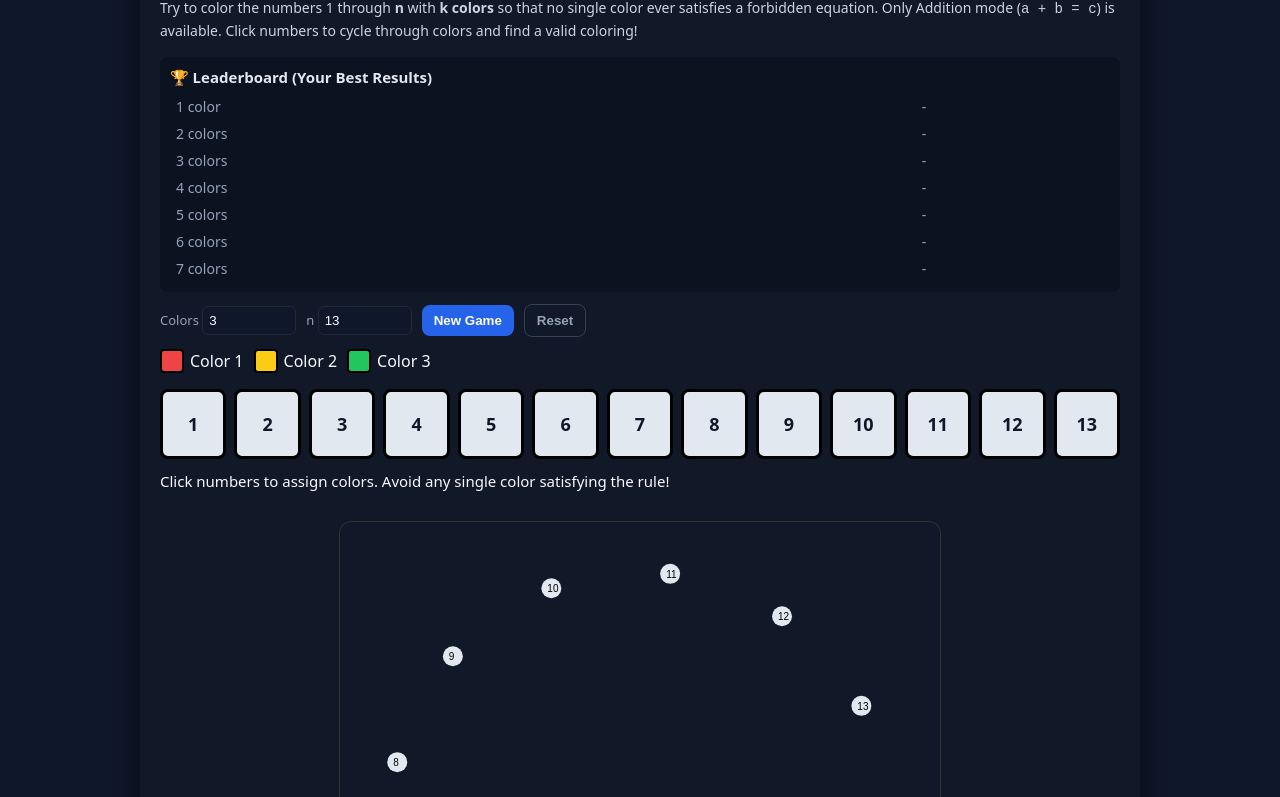
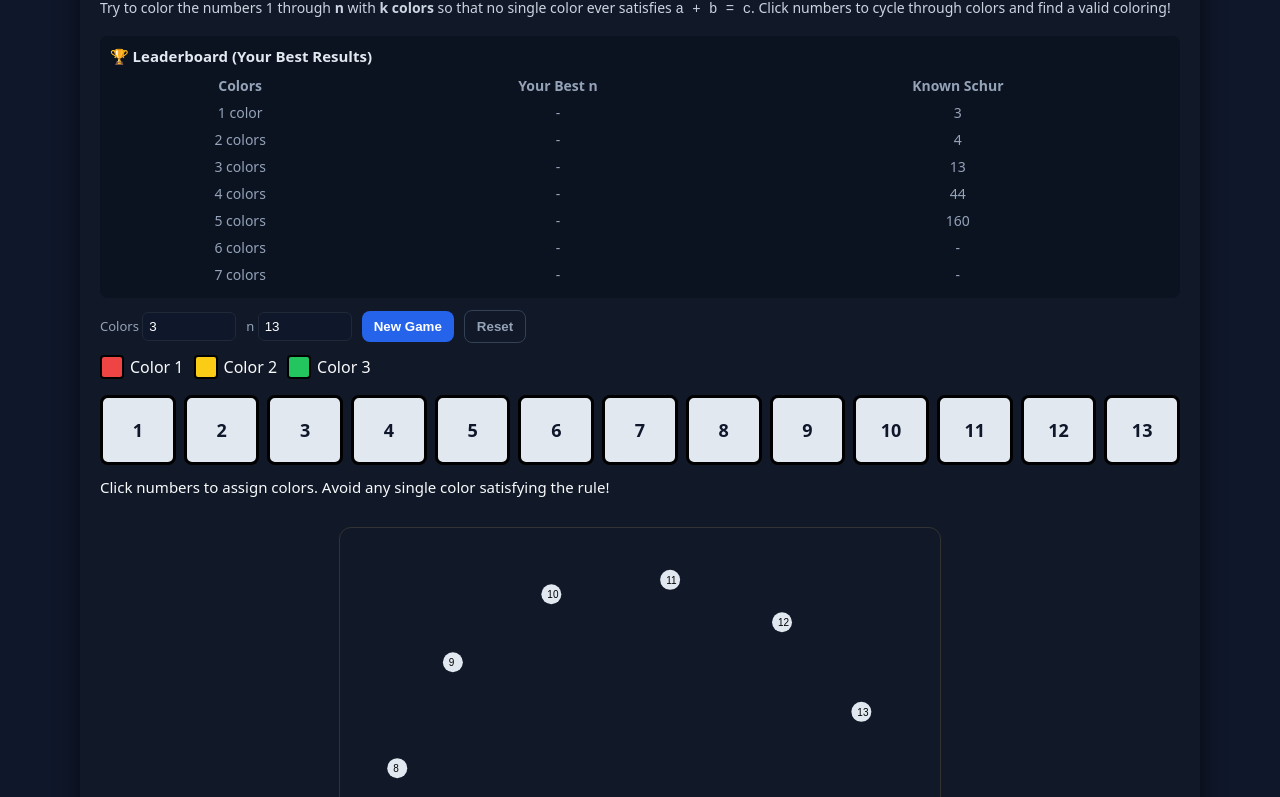
Before and after one commit to pcox44/schur, a plain HTML site: page index.html in a window 1280 px wide. Shown: the part 83-880 px from the top of the page. Drawn offline with Linux system fonts and the light colour scheme.

Commit message:
Adjust styles and update leaderboard display

```diff
--- a/index.html
+++ b/index.html
@@ -16,7 +16,7 @@
     padding:24px;
   }
   .game{
-    max-width:960px;
+    max-width:1080px;
     width:100%;
     background:#111827;
     border-radius:12px;
@@ -26,7 +26,7 @@
   h1{margin:0;font-size:22px}
   p.desc{font-size:14px;color:#cbd5e1;margin:6px 0 16px;line-height:1.5}
   label{font-size:13px;color:#94a3b8}
-  input, select{width:80px;padding:6px;border-radius:6px;border:1px solid #1f2937;background:#0f172a;color:white}
+  input{width:80px;padding:6px;border-radius:6px;border:1px solid #1f2937;background:#0f172a;color:white}
   button{padding:8px 12px;border-radius:8px;border:none;cursor:pointer;font-weight:600;}
   button.play{background:#2563eb;color:white;}
   button.reset{background:transparent;border:1px solid #334155;color:#94a3b8;}
@@ -41,7 +41,7 @@
   }
   .leaderboard h2{margin:0 0 6px;font-size:15px;color:#e2e8f0}
   .leaderboard table{width:100%;border-collapse:collapse}
-  .leaderboard td{padding:4px 6px;}
+  .leaderboard td, .leaderboard th{padding:4px 6px;text-align:center;}
   .grid{
     display:grid;
     grid-template-columns:repeat(auto-fit,minmax(52px,1fr));
@@ -84,8 +84,8 @@
 <div class="game">
   <h1>🎨 Schur Coloring Game</h1>
   <p class="desc">
-    Try to color the numbers 1 through <strong>n</strong> with <strong>k colors</strong> so that no single color ever satisfies a forbidden equation.
-    Only Addition mode (<code>a + b = c</code>) is available. Click numbers to cycle through colors and find a valid coloring!
+    Try to color the numbers 1 through <strong>n</strong> with <strong>k colors</strong> so that no single color ever satisfies <code>a + b = c</code>.
+    Click numbers to cycle through colors and find a valid coloring!
   </p>
 
   <div class="leaderboard" id="leaderboard">
@@ -112,16 +112,29 @@ const colorset = ["#ef4444","#facc15","#22c55e","#3b82f6","#a855f7","#f97316","#
 let n=13,k=3,gridEl,legendEl,msgEl,cells,colorOf;
 let leaderboardAdd = JSON.parse(localStorage.getItem("schurLeaderboardAdd")||"{}");
 
+// Known Schur numbers S(k) for k=1..5 (6+ left blank)
+const knownSchur = {1:3,2:4,3:13,4:44,5:160};
+
 function updateLeaderboardDisplay(){
   const lb=document.getElementById('lbTable');
   lb.innerHTML="";
   const data = leaderboardAdd;
+
+  // table header
+  const header = document.createElement('tr');
+  const th1=document.createElement('th'); th1.textContent="Colors";
+  const th2=document.createElement('th'); th2.textContent="Your Best n";
+  const th3=document.createElement('th'); th3.textContent="Known Schur";
+  header.appendChild(th1); header.appendChild(th2); header.appendChild(th3);
+  lb.appendChild(header);
+
   const keys=[...Array(7).keys()].map(x=>x+1);
   keys.forEach(c=>{
     const row=document.createElement('tr');
     const td1=document.createElement('td');td1.textContent=c+" color"+(c>1?"s":"");
     const td2=document.createElement('td');td2.textContent=data[c]||"-";
-    row.appendChild(td1);row.appendChild(td2);
+    const td3=document.createElement('td');td3.textContent=knownSchur[c]||"-";
+    row.appendChild(td1);row.appendChild(td2);row.appendChild(td3);
     lb.appendChild(row);
   });
 }
```
